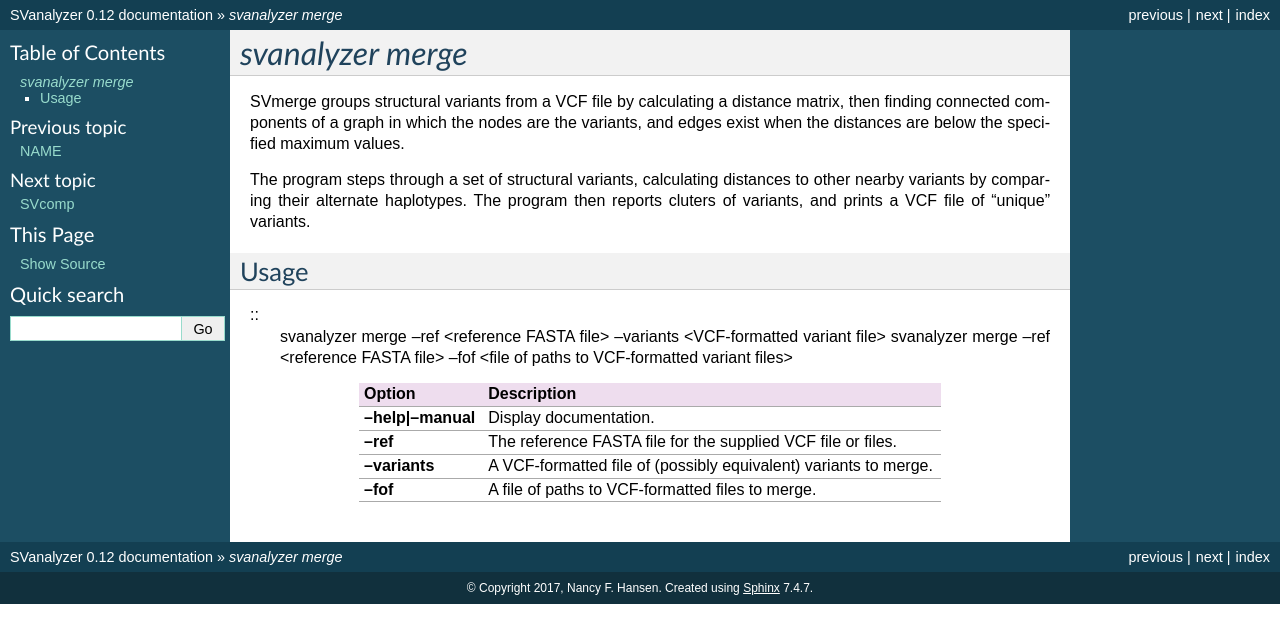
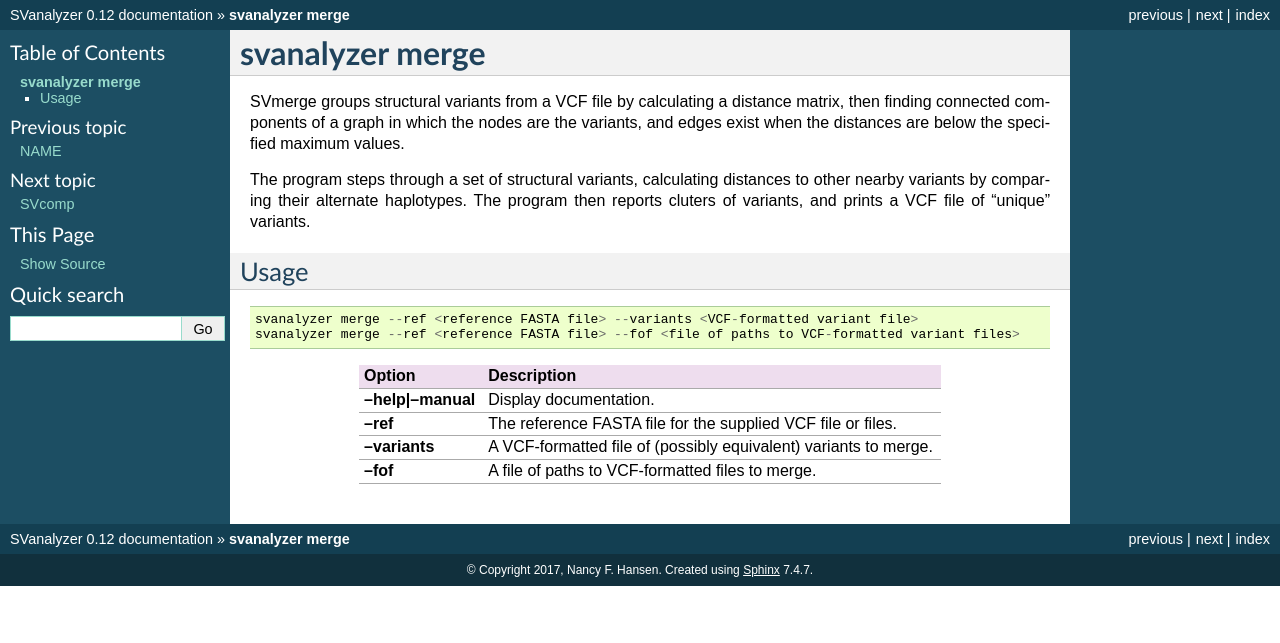
Before and after one commit to nhansen/SVanalyzer, a Sphinx documentation site: the page built from docs/svmerge.rst, in a window 1280 px wide. Shown: the top 643 px of the page. Built offline with Sphinx 7.4.7, drawn with Linux system fonts in a browser that asks for light colours.

Commit message:
Playing with sphinx

```diff
--- a/docs/svmerge.rst
+++ b/docs/svmerge.rst
@@ -1,8 +1,8 @@
 .. _svmerge:
 
-####################
-*svanalyzer merge*
-####################
+#####################
+**svanalyzer merge**
+#####################
 SVmerge groups structural variants from a VCF file by calculating a
 distance matrix, then finding connected components of a graph in
 which the nodes are the variants, and edges exist when the distances
@@ -17,6 +17,7 @@ variants.
 Usage
 ===============
 ::
+
    svanalyzer merge --ref <reference FASTA file> --variants <VCF-formatted variant file>
    svanalyzer merge --ref <reference FASTA file> --fof <file of paths to VCF-formatted variant files>
 
```
